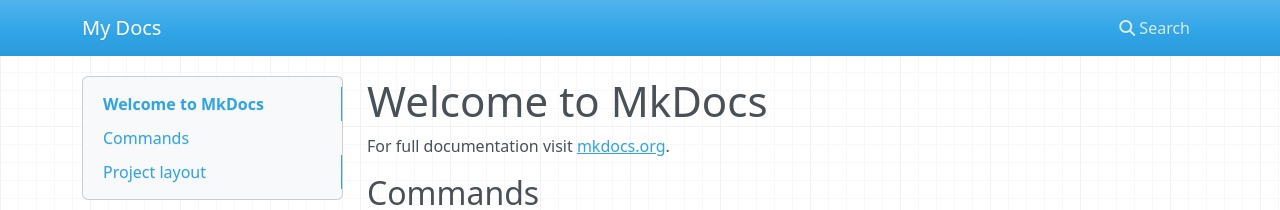
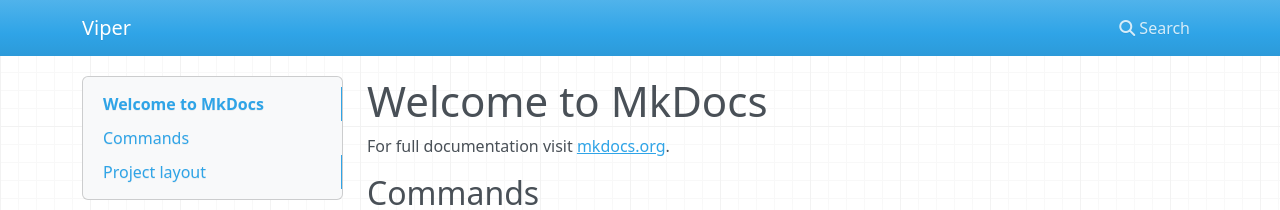
Before and after one commit to aroth1338/Viper, an MkDocs documentation site: the page built from docs/index.md, in a window 1280 px wide. Shown: the top 210 px of the page. Built offline with MkDocs 1.6.1, drawn with Linux system fonts in a browser that asks for light colours; nearby versions of some CDN libraries.

Commit message:
cleaned up old files

```diff
--- a/mkdocs.yml
+++ b/mkdocs.yml
@@ -1 +1 @@
-site_name: My Docs
+site_name: Viper
--- a/src/viper/__init__.py
+++ b/src/viper/__init__.py
@@ -1,5 +1,5 @@
 from .ColorWheel import ColorWheel
-from .icons import *
+from .icons.get_icons import healthy, elderly, hand, open_hand, foot, walking, reward, sight, punishment
 from .plot_annotations import *
 from .main_plotting import *
 from .stylesheets import viper_dark, viper_light
```
Also changed, not shown: 2 other files.
